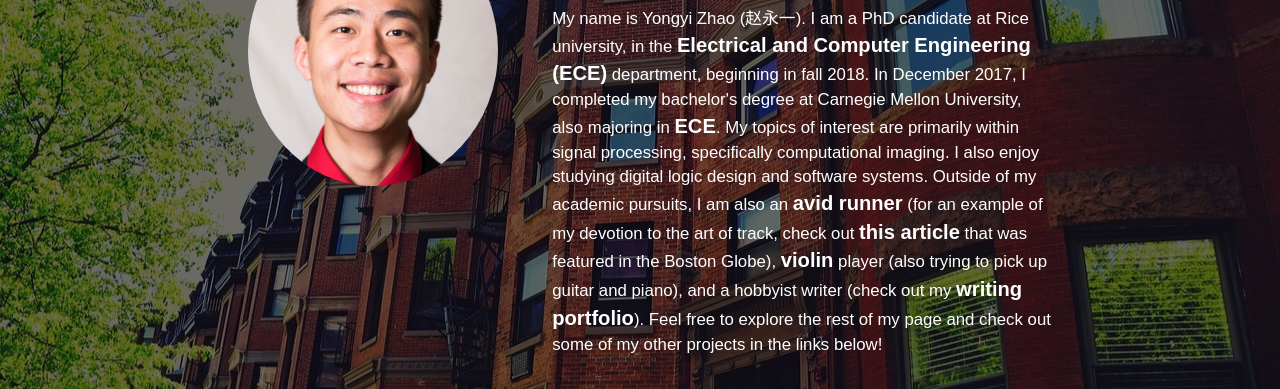
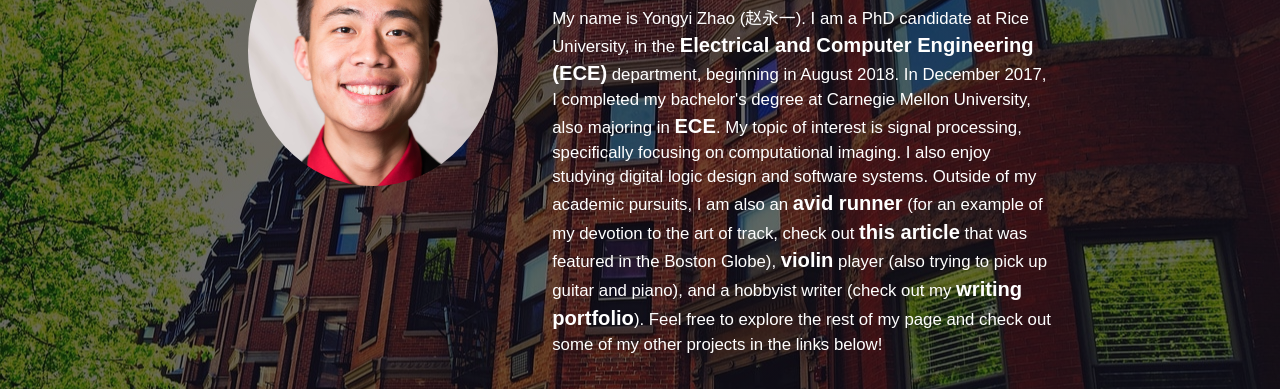
Before and after one commit to yyiz/mysite, a plain HTML site: page pages/about.html in a window 1280 px wide. Shown: the part 183-572 px from the top of the page. Drawn offline with nearby package versions, Linux system fonts and the light colour scheme; a web font is replaced by a local one.

Commit message:
Fixed typos in about page

```diff
--- a/pages/about.html
+++ b/pages/about.html
@@ -82,9 +82,9 @@
         </div>
         <div class="col-md-5 col-md-offset-0 vtop col-xs-10 col-xs-offset-1">
           <h2 style="font-size: 4em;color: white"> Hi!  </h2>
-          <p style="font-size: 1.2em;color: white"> My name is Yongyi Zhao (赵永一). I am a PhD candidate at Rice university, in the <a class="wlink" href="https://eceweb.rice.edu/
-" target="_blank" style="font-size: 1.2em">Electrical and Computer Engineering (ECE)</a> department, beginning in fall 2018. In December 2017, I completed my bachelor's degree at Carnegie Mellon University, also majoring in <a class="wlink" href="https://www.ece.cmu.edu/
-" target="_blank" style="font-size: 1.2em">ECE</a>. My topics of interest are primarily within signal processing, specifically computational imaging. I also enjoy studying digital logic design and software systems. Outside of my academic pursuits, I am also an <a class="wlink" target="_blank" href="https://www.athletic.net/CrossCountry/Athlete.aspx?AID=4907214#/L0
+          <p style="font-size: 1.2em;color: white"> My name is Yongyi Zhao (赵永一). I am a PhD candidate at Rice University, in the <a class="wlink" href="https://eceweb.rice.edu/
+" target="_blank" style="font-size: 1.2em">Electrical and Computer Engineering (ECE)</a> department, beginning in August 2018. In December 2017, I completed my bachelor's degree at Carnegie Mellon University, also majoring in <a class="wlink" href="https://www.ece.cmu.edu/
+" target="_blank" style="font-size: 1.2em">ECE</a>. My topic of interest is signal processing, specifically focusing on computational imaging. I also enjoy studying digital logic design and software systems. Outside of my academic pursuits, I am also an <a class="wlink" target="_blank" href="https://www.athletic.net/CrossCountry/Athlete.aspx?AID=4907214#/L0
 " style="font-size: 1.2em">avid runner</a> (for an example of my devotion to the art of track, check out <a class="wlink" target="_blank" href="https://www.bostonglobe.com/sports/2013/01/13/newton-north-girls-win-fourth-straight-team-title-mstca-division-relays/LV7swfFKPB4nwZPb8H9rhN/story.html
 " style="font-size: 1.2em">this article</a> that was featured in the Boston Globe), <a class="wlink" target="_blank" href="https://www.youtube.com/watch?v=j7EPFO_LQzE
 " style="font-size: 1.2em">violin</a> player (also trying to pick up guitar and piano), and a hobbyist writer (check out my <a class="wlink" target="_blank" href="portfolio.html
```
